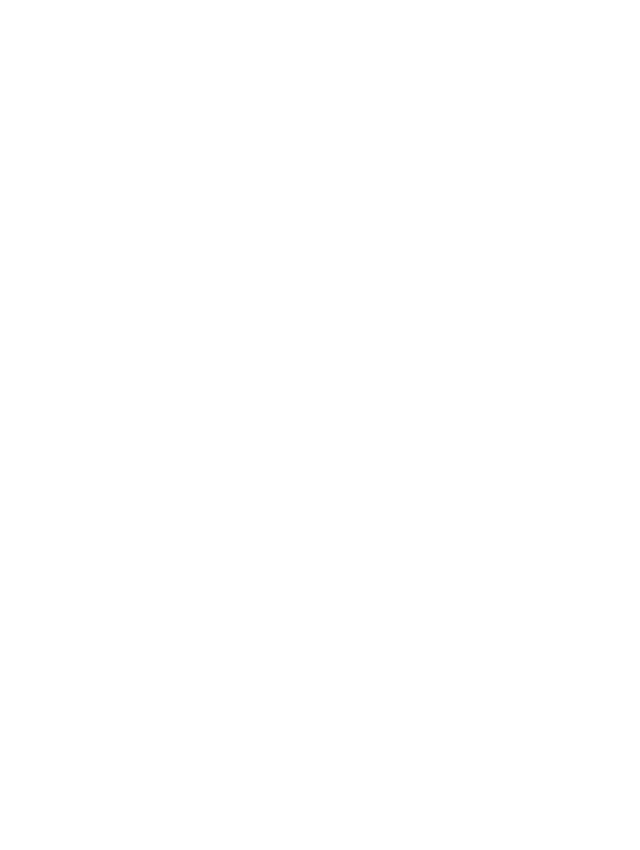
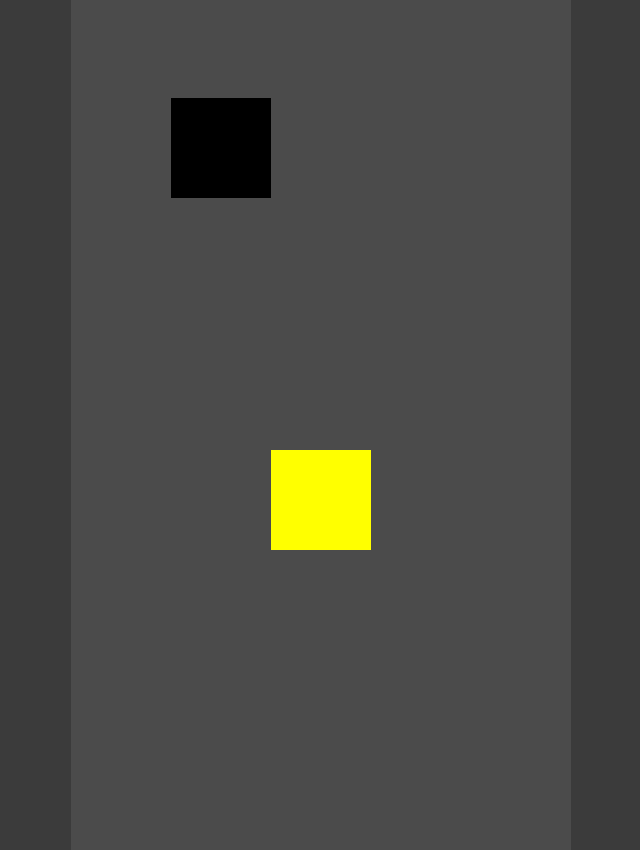
Before and after one commit to Samuelssj/Bee_Game, a plain HTML site: page index.html in a window 1280 px wide. Shown: the whole page, without its empty margins (319-959 px from the left). Before the commit the page ends 800 px from the top, so only its background shows below. Drawn offline with Linux system fonts and the light colour scheme.

Commit message:
move spider

```diff
--- /dev/null
+++ b/controller/Controler_Movimento.js
@@ -0,0 +1,17 @@
+document.addEventListener("keydown", function(e){
+    if(e.key === "a"){
+       bee.dir = -1;
+    }
+    else if(e.key ==="d"){
+        bee.dir = 1;
+    }
+
+});
+
+document.addEventListener("keyup", function(e){
+    if(e.key ==="a"){
+        bee.dir = 0;
+     } else if(e.key ==="d"){
+        bee.dir = 0;
+    }
+});
--- a/index.html
+++ b/index.html
@@ -4,9 +4,15 @@
     <meta charset="UTF-8">
     <meta http-equiv="X-UA-Compatible" content="IE=edge">
     <meta name="viewport" content="width=device-width, initial-scale=1.0">
+    <link rel="stylesheet" href="style.css">
     <title>Bee Game</title>
 </head>
 <body>
+    <canvas id="canvas" width = "500" height = "900"></canvas>
+    <script src="./model/Objeto.js"></script>
+    <script src="./model/script.js"></script>
+    <script src="./controller/Controler_Movimento.js"></script>
+
 
 </body>
 </html>
--- /dev/null
+++ b/model/Objeto.js
@@ -0,0 +1,34 @@
+
+class Obj{
+    constructor(x,y,width, heigth, color){
+        this.x =x;
+        this.y = y;
+        this.width = width;
+        this.heigth = heigth;
+        this.color = color;
+    }
+
+    draw(){
+
+        canvas.fillStyle = this.color;
+        canvas.fillRect(this.x,this.y,this.width,this.heigth);
+    }
+}
+
+class Bee extends Obj{
+    dir = 0
+    move(){
+        this.x += this.dir;
+    }
+
+}
+
+class Spider extends Obj{
+    move(){
+    this.y +=2;
+    if(this.y > 900){
+        this.y = -50;
+    }
+
+    }
+}
--- /dev/null
+++ b/model/script.js
@@ -0,0 +1,28 @@
+var canvas = document.getElementById("canvas").getContext("2d");
+var bee = new Bee(200,500,100,100, "yellow")
+var spider = new Spider(100,100,100,100, "black")
+
+
+
+
+function draw(){
+    bee.draw();
+    spider.draw();
+
+
+}
+
+function update(){
+    bee.move();
+    spider.move();
+
+
+}
+
+function Main(){
+canvas.clearRect(0,0,500,900);
+update();
+draw();
+}
+
+setInterval(Main,10)
--- a/style.css
+++ b/style.css
@@ -0,0 +1,15 @@
+body{
+    margin: 0;
+    padding: 0;
+    background-color: #3b3b3b;
+}
+
+canvas{
+    margin: auto;
+    position: absolute;
+    top: 0;
+    left: 0;
+    right: 0;
+    bottom: 0;
+    background-color: #4b4b4b;
+}
```
Also changed, not shown: script.js (deleted).
